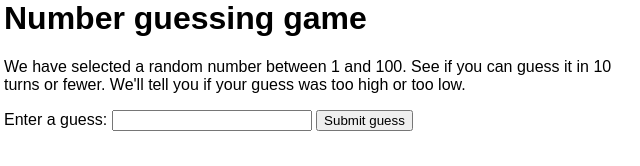
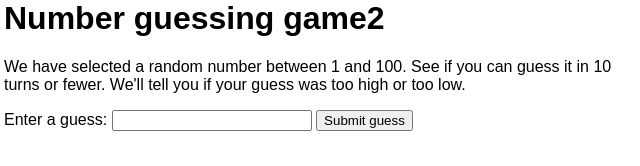
Before and after one commit to laznarb/CICD, a plain HTML site: page index.html in a window 1280 px wide. Shown: the full height of the page, 316-956 px from the left. Drawn offline with Linux system fonts and the light colour scheme.

Commit message:
mensaje que queramos2

```diff
--- a/index.html
+++ b/index.html
@@ -22,7 +22,7 @@
    </style>
  </head>
  <body>
-   <h1>Number guessing game</h1>
+   <h1>Number guessing game2</h1>
    <p>We have selected a random number between 1 and 100. See if you can guess it in 10 turns or fewer. We'll tell you if your guess was too high or too low.</p>
    <div class="form">
      <label for="guessField">Enter a guess: </label>
```
